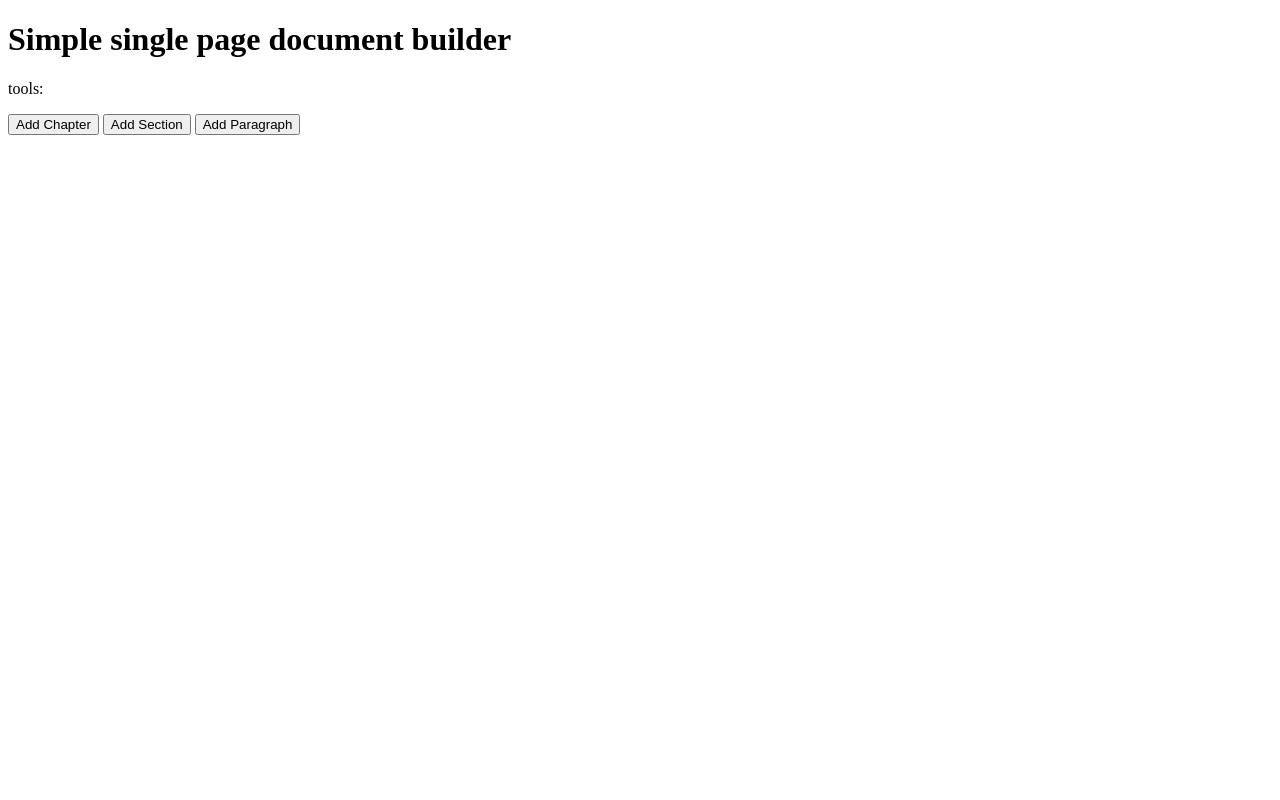
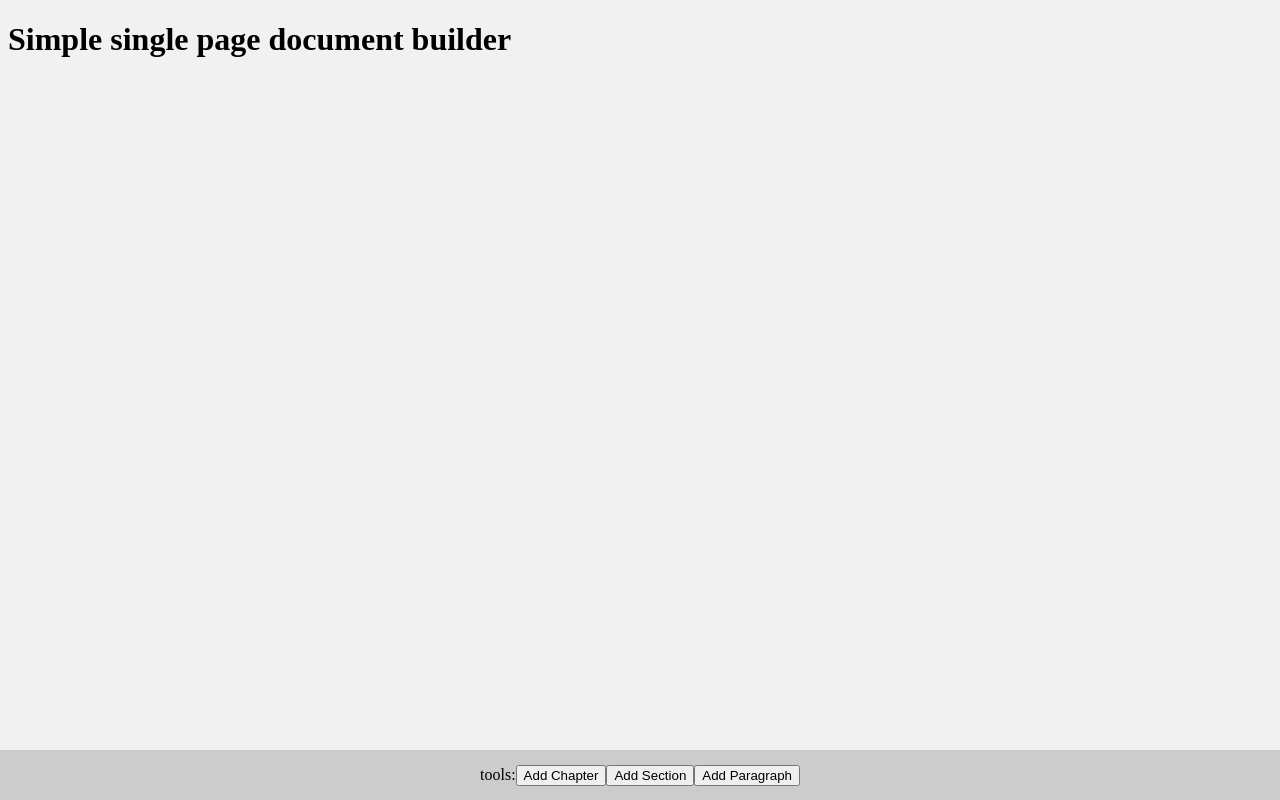
Before and after one commit to anatolieGhebea/simpleDocBuilder, a PHP site: page / in a window 1280 px wide. Run offline with PHP 8.4, Linux system fonts and the light colour scheme.

Commit message:
def comm

```diff
--- a/css/main.css
+++ b/css/main.css
@@ -0,0 +1,20 @@
+.pg-toolbar {
+  position: fixed;
+  bottom: 0;
+  left: 0;
+  right: 0;
+  min-height: 2rem;
+  background: #ccc;
+}
+.pg-toolbar .wrapper {
+  display: flex;
+  flex-flow: row;
+  justify-content: center;
+  align-items: center;
+}
+
+body {
+  background: #f1f1f1;
+}
+
+/*# sourceMappingURL=main.css.map */
--- a/index.php
+++ b/index.php
@@ -1,3 +1,9 @@
+<?php
+// codice relativo al server
+
+
+?>
+
 <!DOCTYPE html>
 <html>
 <head>
@@ -5,10 +11,11 @@
     <meta http-equiv="X-UA-Compatible" content="IE=edge">
     <title>Document single page builder</title>
     <meta name="viewport" content="width=device-width, initial-scale=1">
-    <link rel="stylesheet" type="text/css" media="screen" href="main.css" />
+    <link rel="stylesheet" type="text/css" media="screen" href="css/main.css" />
+
 
 </head>
-<body>
+<body class="main">
     <h1>Simple single page document builder</h1>
 
     <div class="document-content-preview">
--- /dev/null
+++ b/scss/main.scss
@@ -0,0 +1,25 @@
+body {
+    background: #f1f1f1;
+}
+
+.pg-toolbar {
+
+    position: fixed;
+    bottom: 0;
+    left: 0;
+    right: 0;
+    min-height: 2rem;
+    background: #ccc;
+
+
+    .wrapper {
+
+        display: flex;
+        flex-flow: row;
+        justify-content: center;
+        align-items: center;
+
+    }
+}
+
+@import 'doc';
```
Also changed, not shown: docs/docOne.html (added), scss/doc.scss (added), 1 other file.
